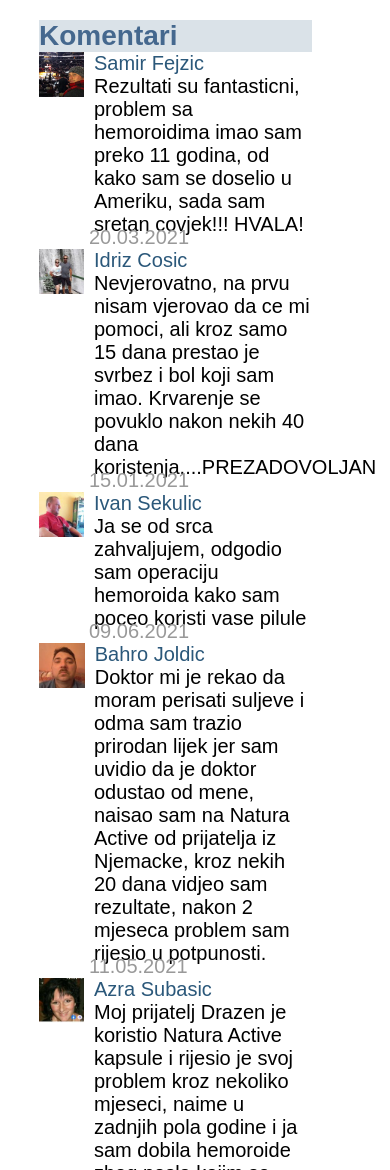
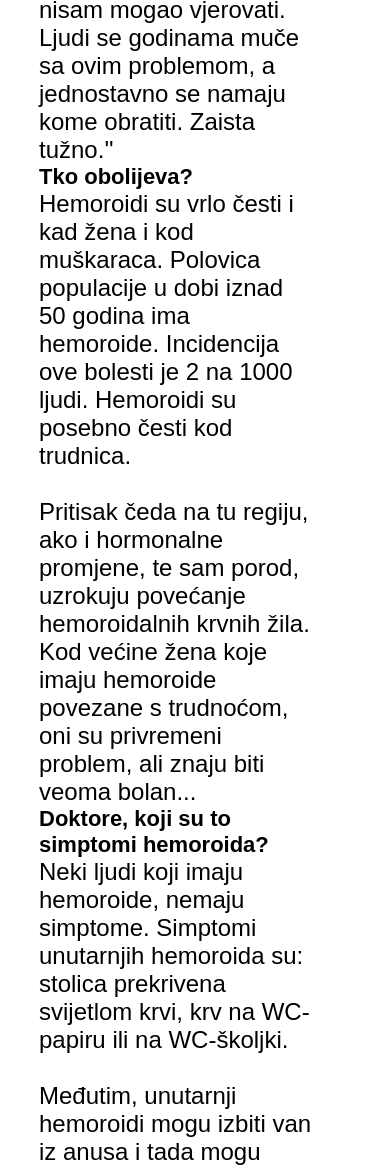
Before and after one commit to azemavdic/natura-active--2, a plain HTML site: page index.html in a window 390 px wide. Shown: the part 8134-9304 px from the top of the page. Drawn offline with Linux system fonts and the light colour scheme.

Commit message:
second commit-

```diff
--- a/styless.css
+++ b/styless.css
@@ -145,7 +145,8 @@ html {
 .comment-date {
   color: rgb(153, 153, 153);
   margin-left: 50px;
-  margin-top: -10px;
+  /* margin-top: -10px; */
+  padding-block: 1rem;
 }
 /*
 .img-23 img {
@@ -424,7 +425,7 @@ div .meni {
     margin-left: 10%;
     margin-right: 10%;
     font-family: Arial, Helvetica, sans-serif;
-    font-size: 20px;
+    font-size: 2.4rem;
   }
 }
 
```
